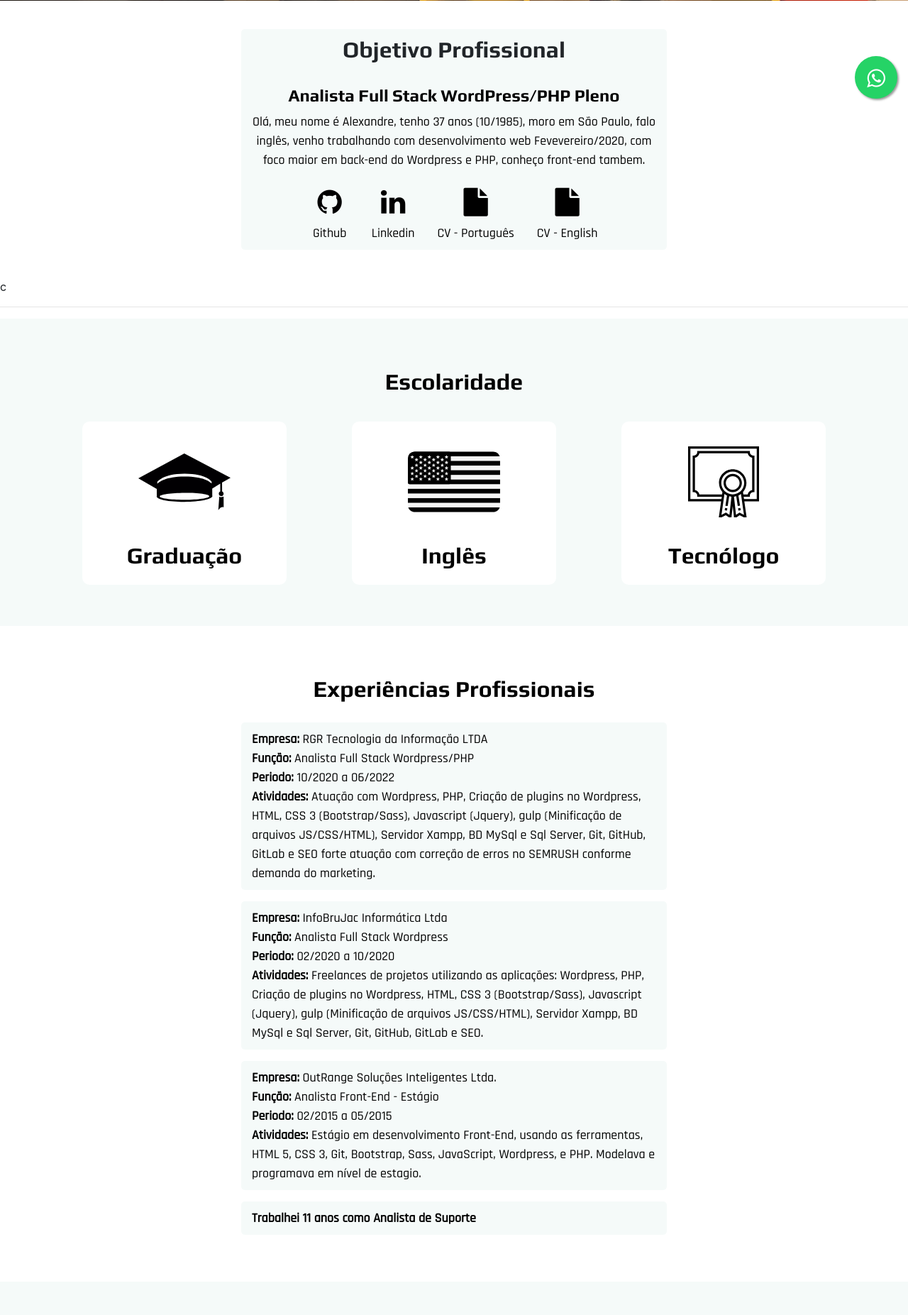
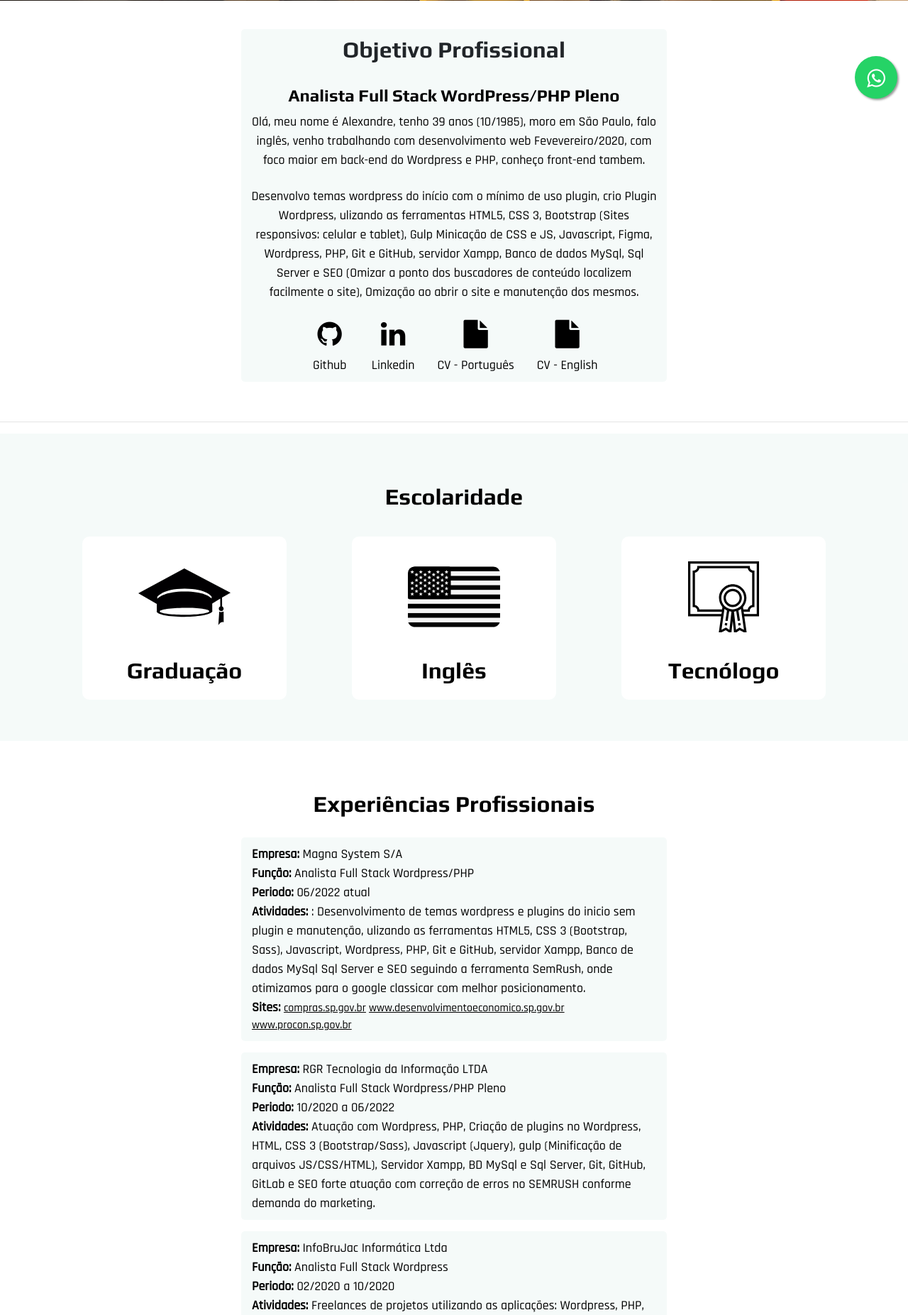
Before and after one commit to 2011Alexandrealvarenga/Portfolio2, a PHP site: page / in a window 1280 px wide. Shown: the part 591-2444 px from the top of the page at 71% size. Run offline with PHP 8.4, Linux system fonts and the light colour scheme; some libraries are stand-ins or nearby versions.

Commit message:
update jobs and sites

```diff
--- a/assets/css/style.css
+++ b/assets/css/style.css
@@ -451,3 +451,4 @@ i.fa-github,i.fa.fa-linkedin,i.fa.fa-file {font-size: 40px;color: #000;padding:
 .testenovo{
   background: lightblue;
 }
+.tdu{text-decoration: underline;}
--- a/index.html
+++ b/index.html
@@ -3,7 +3,7 @@
 <head>
   <meta charset="UTF-8">
   <title>Alexandre Alvarenga - Mid-Level PHP/Wordpress</title>
-  <meta name="description" content="Olá, meu nome é Alexandre, tenho 37 anos (10/1985), moro em São Paulo, falo inglês, venho trabalhando com desenvolvimento web Fevevereiro/2020, com foco maior em back-end do Wordpress e PHP, conheço front-end tambem." />
+  <meta name="description" content="Olá, meu nome é Alexandre, tenho 39 anos (10/1985), moro em São Paulo, falo inglês, venho trabalhando com desenvolvimento web Fevevereiro/2020, com foco maior em back-end do Wordpress e PHP, conheço front-end tambem." />
   <link rel="shortcut icon" href="assets/img/favicon.ico" type="image/x-icon">
   <meta name="viewport" content="width=device-width, initial-scale=1">
   <link rel="stylesheet" href="assets/css/bootstrap.css">
@@ -144,8 +144,42 @@
           <div class="objetivo-profissional2 prt-cont">
             <h2 class="pb-4">Objetivo Profissional</h2>
             <h1 >Analista Full Stack WordPress/PHP Pleno</h1>
-            <p>Olá, meu nome é Alexandre, tenho 37 anos (10/1985), moro em São Paulo,
+            <p>Olá, meu nome é Alexandre, tenho 39 anos (10/1985), moro em São Paulo,
             falo inglês, venho trabalhando com desenvolvimento web Fevevereiro/2020, com foco maior em back-end do Wordpress e PHP, conheço front-end tambem.
+            </p> <br>
+            <p>Desenvolvo temas wordpress do início com o mínimo de uso plugin, crio Plugin Wordpress, ulizando as ferramentas HTML5, CSS 3, Bootstrap (Sites responsivos: celular e tablet), Gulp Minicação de CSS e JS, Javascript, Figma, Wordpress, PHP, Git e GitHub, servidor Xampp, Banco de dados MySql, Sql Server e SEO (Omizar a ponto dos buscadores de conteúdo localizem facilmente o site), Omização ao abrir o site e manutenção dos mesmos.</p>
+            <div class="content-contact">
+              <div class="item">
+                <a href="https://github.com/2011Alexandrealvarenga" alt="ir para git hub" title="git hub" target="_blank"><i class="fa fa-github"></i>
+                  <span>Github</span>
+                </a>
+              </div>
+              <div class="item">
+                <a href="https://www.linkedin.com/in/alexandre-bruno-alvarenga-88959b103/" alt="ir para linkedin" title="linkedin" target="_blank">
+                  <i class="fa fa-linkedin"></i>
+                  <span>Linkedin</span>
+                </a>
+              </div>
+              <div class="item">
+                <a href="assets/docs/Curriculum - Alexandre Alvarenga.pdf" alt="ir para curriculum" title="curriculum" target="_blank">
+                  <i class="fa fa-file"></i>
+                  <span>CV - Português</span>
+                </a>
+              </div>
+              <div class="item">
+                <a href="assets/docs/Resume - Alexandre Alvarenga.pdf" alt="ir para curriculum" title="curriculum" target="_blank">
+                  <i class="fa fa-file"></i>
+                  <span>CV - English</span>
+                </a>
+              </div>
+            </div>
+          </div>
+          <div class="objetivo-profissional2 eng-cont">
+            <h2 class="pb-4">Professional Goal</h2>
+            <h1 >Mid-level WordPress/PHP Analist Full stack</h1>
+            <p>Hello, my name is Alexandre, i am 39 years old (10/1985), i live in São Paulo, speak english, i have been working with developing websites since feb/2020, my main goal is work with wordpress back-end and PHP, i know front-end too.</p> <br>
+            <p>
+              Mid-level Wordpress/PHP Developer - Develop wordpress themes from scratch without or with Elementor, 5 years of experience as a developer. Skills: Wordpress, PHP, Elementor, develop custom plugin in Wordpress/PHP, sites with high speed according with google web vitals, HTML, CSS 3 (Bootstrap/Sass), Jquery, Javascript, Gulp (JS/CSS/HTML minification), Xampp and Nginx Server, MySql e Sql Server, Git, GitHub, GitLab. Figma, Create and maintenance website according to SEO Semrush tools and google structure.
             </p>
             <div class="content-contact">
               <div class="item">
@@ -171,45 +205,12 @@
                   <span>CV - English</span>
                 </a>
               </div>
-
-            </div>
-          </div>
-          <div class="objetivo-profissional2 eng-cont">
-            <h2 class="pb-4">Professional Goal</h2>
-            <h1 >Mid-level WordPress/PHP Analist Full stack</h1>
-            <p>Hello, my name is Alexandre, i am 38 years old (10/1985), i live in São Paulo, speak english, i have been working with developing websites since feb/2020, my main goal is work with wordpress back-end and PHP, i know front-end too.</p>
-            <div class="content-contact">
-              <div class="item">
-                <a href="https://github.com/2011Alexandrealvarenga" alt="ir para git hub" title="git hub" target="_blank"><i class="fa fa-github"></i>
-                  <span>Github</span>
-                </a>
-              </div>
-              <div class="item">
-                <a href="https://www.linkedin.com/in/alexandre-bruno-alvarenga-88959b103/" alt="ir para linkedin" title="linkedin" target="_blank">
-                  <i class="fa fa-linkedin"></i>
-                  <span>Linkedin</span>
-                </a>
-              </div>
-              <div class="item">
-                <a href="assets/docs/Curriculum - Alexandre Alvarenga.pdf" alt="ir para curriculum" title="curriculum" target="_blank">
-                  <i class="fa fa-file"></i>
-                  <span>CV - Português</span>
-                </a>
-              </div>
-              <div class="item">
-                <a href="assets/docs/Resume - Alexandre Alvarenga.pdf" alt="ir para curriculum" title="curriculum" target="_blank">
-                  <i class="fa fa-file"></i>
-                  <span>CV - English</span>
-                </a>
-              </div>
-
             </div>
           </div>
         </div>
       </div>
     </div>
   </section>
- c
   <hr class="line-break">
   <section class="formacao" id="formacao"><!-- feito em ingles -->
     <div class="container">
@@ -324,8 +325,19 @@
         <div class="content-box prt-cont">
           <h2>Experiências Profissionais</h2>
           <ul>
+            <li><span class="title">Empresa: </span><span>Magna System S/A</span></li>
+            <li><span class="title">Função: </span><span>Analista Full Stack Wordpress/PHP</span></li>
+            <li><span class="title">Periodo: </span><span>06/2022 atual</span></li>
+            <li><span class="title">Atividades: </span><span>: Desenvolvimento de temas wordpress e plugins do inicio sem plugin e manutenção, ulizando as ferramentas HTML5, CSS 3 (Bootstrap, Sass), Javascript, Wordpress, PHP, Git e GitHub, servidor Xampp, Banco de dados MySql Sql Server e SEO seguindo a ferramenta SemRush, onde otimizamos para o google classicar com melhor posicionamento.</span></li>
+            <li><span class="title">Sites: </span>
+              <a href="https://compras.sp.gov.br/" class="tdu">compras.sp.gov.br</a>
+              <a href="https://www.desenvolvimentoeconomico.sp.gov.br/" class="tdu">www.desenvolvimentoeconomico.sp.gov.br</a>
+              <a href="https://www.procon.sp.gov.br" class="tdu">www.procon.sp.gov.br</a>
+            </li>
+          </ul>
+          <ul>
             <li><span class="title">Empresa: </span><span>RGR Tecnologia da Informação LTDA</span></li>
-            <li><span class="title">Função: </span><span>Analista Full Stack Wordpress/PHP</span></li>
+            <li><span class="title">Função: </span><span>Analista Full Stack Wordpress/PHP Pleno</span></li>
             <li><span class="title">Periodo: </span><span>10/2020 a 06/2022</span></li>
             <li><span class="title">Atividades: </span><span>Atuação com Wordpress, PHP, Criação de plugins no Wordpress, HTML, CSS 3 (Bootstrap/Sass), Javascript (Jquery), gulp (Minificação de arquivos JS/CSS/HTML), Servidor Xampp, BD MySql e Sql Server, Git, GitHub, GitLab e SEO forte atuação com correção de erros no SEMRUSH conforme demanda do marketing.</span></li>
           </ul>
@@ -348,11 +360,28 @@
         <div class="content-box eng-cont">
           <h2>Professional Experiences</h2>
           <ul>
+            <li><span class="title">Company: </span><span>Magna System S/A</span></li>
+            <li><span class="title">Ocupation: </span><span>Mid-Level Wordpress/PHP Developer</span></li>
+            <li><span class="title">Period: </span><span>06/2022 in current</span></li>
+            <li><span class="title">Activities: </span>
+              <span>Create website using following applications: Wordpress, PHP, Elementor, develop custom plugin in Wordpress/PHP, HTML, CSS 3 (Bootstrap/Sass), Jquery, Javascript, Xampp and Nginx Server, MySql e Sql Server, Git, GitHub, GitLab. Create and maintenance website according to SEO Semrush tools and Google Structure.
+                </span>
+            </li>
+            <li><span class="title">Sites: </span>
+              <a href="https://compras.sp.gov.br/" class="tdu">compras.sp.gov.br</a>
+              <a href="https://www.desenvolvimentoeconomico.sp.gov.br/" class="tdu">www.desenvolvimentoeconomico.sp.gov.br</a>
+              <a href="https://www.procon.sp.gov.br" class="tdu">www.procon.sp.gov.br</a>
+            </li>
+          </ul>
+          <ul>
             <li><span class="title">Company: </span><span>RGR Tecnologia da Informação LTDA</span></li>
             <li><span class="title">Ocupation: </span><span>Junior WordPress/PHP Analist Full stack</span></li>
             <li><span class="title">Period: </span><span>10/2020 a 06/2022</span></li>
             <li><span class="title">Activities: </span>
               <span>Activities related with Wordpress, PHP, Create wordpress plugins from scratch, HTML, CSS 3 (Bootstrap/Sass), Javascript (Jquery), gulp (Minifing files Javascript/CSS/HTML), Xampp Servers, BD MySql e Sql Server, Git, GitHub, GitLab e SEO strong activities related SEMRUSH tool according marketing department.</span>
+            </li>
+            <li><span class="title">Sites: </span>
+              <a href="https://www.tokiomarine.com.br/" class="tdu">www.tokiomarine.com.br/</a>
             </li>
           </ul>
           <ul>
```
